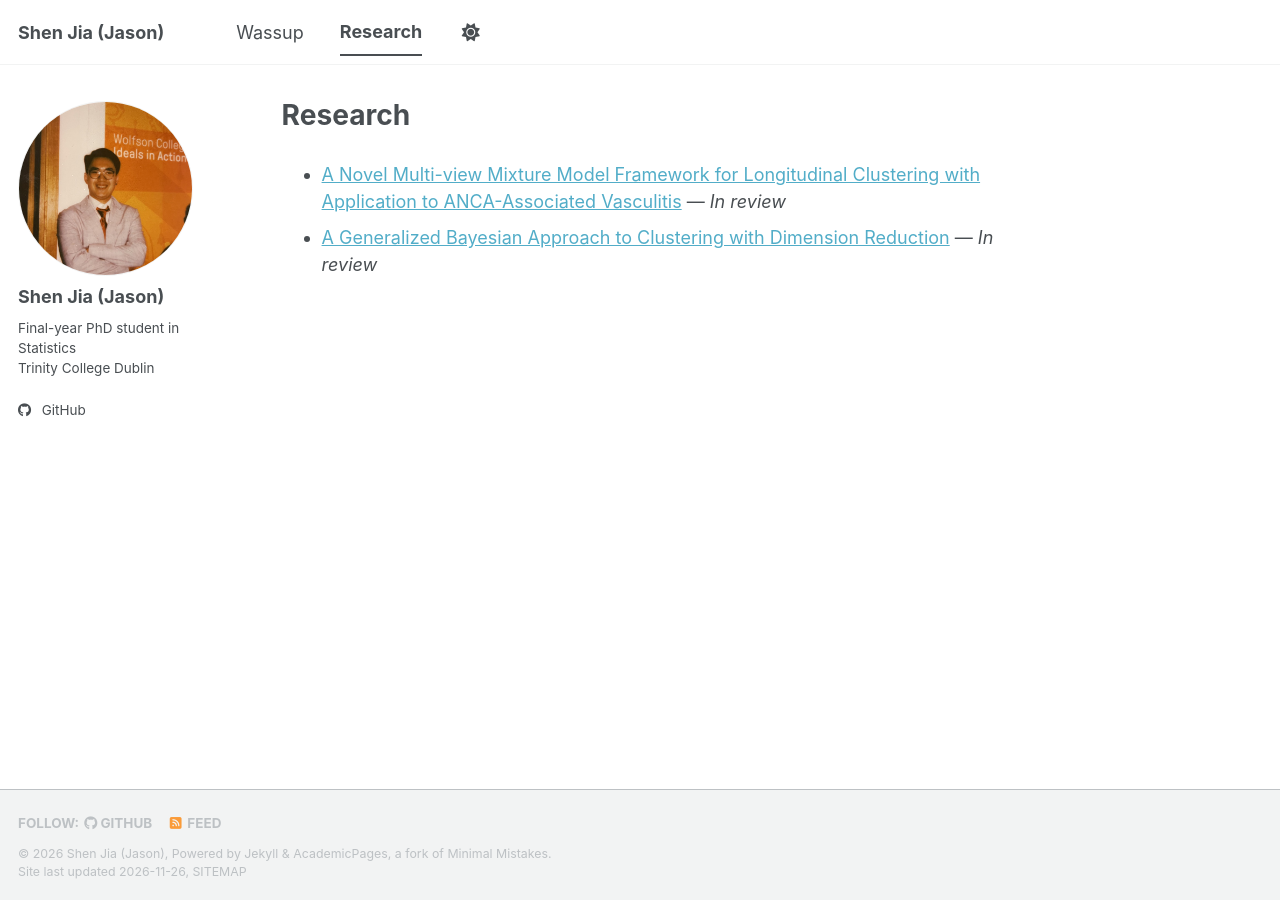
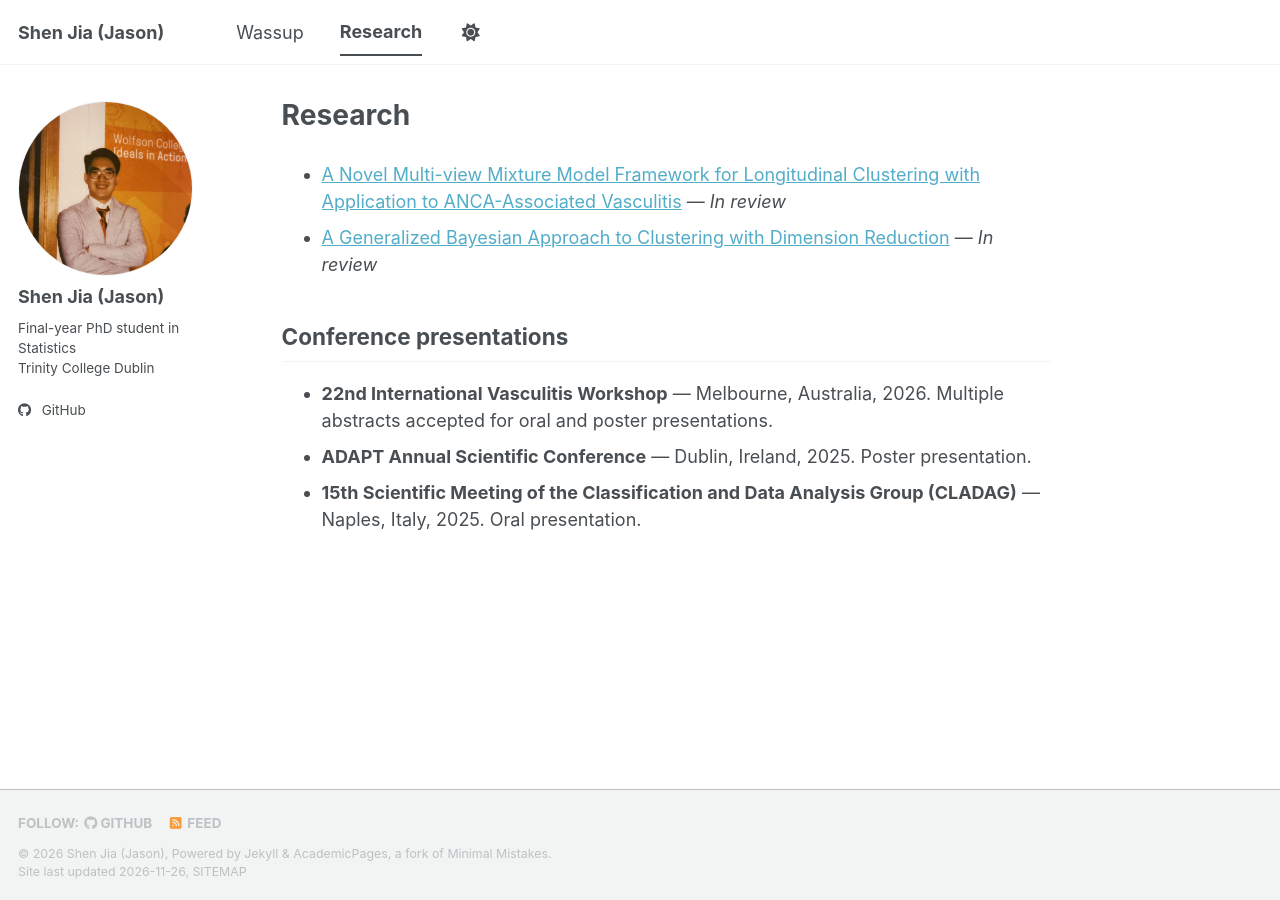
Before and after one commit to sj-631/sj-631.github.io, a Jekyll site: the page built from _pages/research.md, in a window 1280 px wide. Built offline with Jekyll 4.4.1, drawn with Linux system fonts in a browser that asks for light colours; a script bundle is joined from its source files by our own code; a style sheet for code colours, icons or effects is not loaded.

Commit message:
Add conference presentations to research page

```diff
--- a/_pages/research.md
+++ b/_pages/research.md
@@ -6,3 +6,9 @@ author_profile: true
 
 - [A Novel Multi-view Mixture Model Framework for Longitudinal Clustering with Application to ANCA-Associated Vasculitis](https://arxiv.org/abs/2604.01734) — *In review*
 - [A Generalized Bayesian Approach to Clustering with Dimension Reduction](https://arxiv.org/abs/2611.09698) — *In review*
+
+## Conference presentations
+
+- **22nd International Vasculitis Workshop** — Melbourne, Australia, 2026. Multiple abstracts accepted for oral and poster presentations.
+- **ADAPT Annual Scientific Conference** — Dublin, Ireland, 2025. Poster presentation.
+- **15th Scientific Meeting of the Classification and Data Analysis Group (CLADAG)** — Naples, Italy, 2025. Oral presentation.
```
